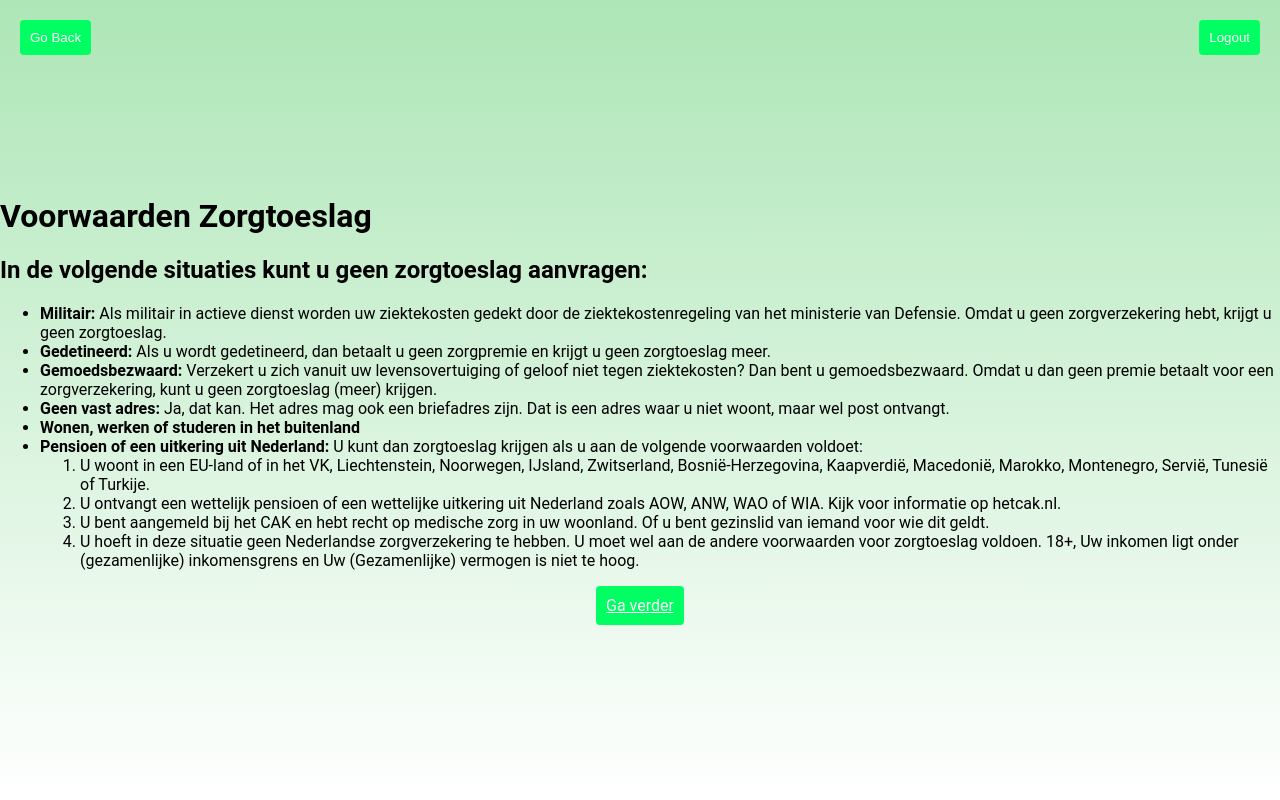
After one commit to Stan-1037079/Zorgtoeslag-Applicatie, a Python web app: template Interactielaag/Flask_UI/templates/zorgtoeslag_voorwaarden.html in a window 1280 px wide. The commit adds this page. Run offline with Jinja, Linux system fonts and the light colour scheme; the template is opened without the code that fills it, so the values that code supplies are empty.

Commit message:
added zorgtoeslag voorwaarden page

```diff
--- a/Interactielaag/Flask_UI/static/css/style_login.css
+++ b/Interactielaag/Flask_UI/static/css/style_login.css
@@ -40,6 +40,12 @@ button[type="submit"], .button {
     cursor: pointer;
 }
 
+.container {
+    display: flex;
+    justify-content: center;
+    width: 100%;
+}
+
 .centered-container {
     display: flex;
     flex-direction: column;
--- a/Interactielaag/Flask_UI/templates/home.html
+++ b/Interactielaag/Flask_UI/templates/home.html
@@ -7,14 +7,16 @@
     <title>Homepage</title>
 </head>
 <body>
+    <div class="centered-container">
         <h1>Welkom op de homepage</h1>
+        <div class='container'>
+            <a href="/zorgtoeslag_voorwaarden" class="button">Zorgtoeslag check</a>
+        </div>
         <div class="logout-container">
             <form action="/logout" method="get">
                 <button type="submit">Logout</button>
             </form>
         </div>
-    <div class='container'>
-        <a href="/form_page" class="button">Zorgtoeslag check</a>
     </div>
 </body>
 </html>
--- a/Interactielaag/Flask_UI/templates/resultaat.html
+++ b/Interactielaag/Flask_UI/templates/resultaat.html
@@ -8,10 +8,10 @@
 </head>
 <body>
     <div class="results-container">
-        <h1>Resultaten gebaseerd op jouw inkomen</h1>
+        <h1>Resultaat gebaseerd op jouw inkomen en vermogen</h1>
         <p class="result-item">Inkomen: <span>{{ data['Inkomen'] }}</span></p>
         <p class="result-item">Vermogen: <span>{{ data['Vermogen'] }}</span></p>
-        <p class="result-item">Zorgtoeslag: <span>{{ data['Zorgtoeslag'] }}</span></p>
+        <p class="result-item">U heeft recht op €<span>{{ data['Zorgtoeslag']  }}</span> zorgtoeslag per maand</p>
     </div>
     <div class="logout-container">
         <form action="/logout" method="get">
--- /dev/null
+++ b/Interactielaag/Flask_UI/templates/zorgtoeslag_voorwaarden.html
@@ -0,0 +1,46 @@
+<!DOCTYPE html>
+<html lang="nl">
+<head>
+    <meta charset="UTF-8">
+    <meta name="viewport" content="width=device-width, initial-scale=1.0">
+    <link rel="stylesheet" href="{{ url_for('static', filename='css/style_login.css') }}">
+    <title>Voorwaarden Zorgtoeslag</title>
+</head>
+<body>
+    <div class="content">
+        <h1>Voorwaarden Zorgtoeslag</h1>
+        <h2>In de volgende situaties kunt u geen zorgtoeslag aanvragen:</h2>
+        <ul>
+            <li><strong>Militair:</strong> Als militair in actieve dienst worden uw ziektekosten gedekt door de ziektekostenregeling van het ministerie van Defensie. Omdat u geen zorgverzekering hebt, krijgt u geen zorgtoeslag.</li>
+            <li><strong>Gedetineerd:</strong> Als u wordt gedetineerd, dan betaalt u geen zorgpremie en krijgt u geen zorgtoeslag meer.</li>
+            <li><strong>Gemoedsbezwaard:</strong> Verzekert u zich vanuit uw levensovertuiging of geloof niet tegen ziektekosten? Dan bent u gemoedsbezwaard. Omdat u dan geen premie betaalt voor een zorgverzekering, kunt u geen zorgtoeslag (meer) krijgen.</li>
+            <li><strong>Geen vast adres:</strong> Ja, dat kan. Het adres mag ook een briefadres zijn. Dat is een adres waar u niet woont, maar wel post ontvangt.</li>
+            <li><strong>Wonen, werken of studeren in het buitenland</strong></li>
+            <li><strong>Pensioen of een uitkering uit Nederland:</strong> U kunt dan zorgtoeslag krijgen als u aan de volgende voorwaarden voldoet:
+                <ol>
+                    <li>U woont in een EU-land of in het VK, Liechtenstein, Noorwegen, IJsland, Zwitserland, Bosnië-Herzegovina, Kaapverdië, Macedonië, Marokko, Montenegro, Servië, Tunesië of Turkije.</li>
+                    <li>U ontvangt een wettelijk pensioen of een wettelijke uitkering uit Nederland zoals AOW, ANW, WAO of WIA. Kijk voor informatie op hetcak.nl.</li>
+                    <li>U bent aangemeld bij het CAK en hebt recht op medische zorg in uw woonland. Of u bent gezinslid van iemand voor wie dit geldt.</li>
+                    <li>U hoeft in deze situatie geen Nederlandse zorgverzekering te hebben. U moet wel aan de andere voorwaarden voor zorgtoeslag voldoen. 18+, Uw inkomen ligt onder (gezamenlijke) inkomensgrens en Uw (Gezamenlijke) vermogen is niet te hoog.</li>
+                </ol>
+            </li>
+        </ul>
+        <div class="logout-container">
+            <form action="/logout" method="get">
+                <button type="submit">Logout</button>
+            </form>
+            <div class="goBack-container">
+                <button class="button" onclick="goBack()">Go Back</button>
+            </div>
+        </div>
+        <div class='container'>
+            <a href="/form_page" class="button">Ga verder</a>
+        </div>
+        <script>
+        function goBack() {
+            window.history.back();
+        }
+        </script>
+    </div>
+</body>
+</html>
```
Also changed, not shown: Interactielaag/Flask_UI/app.py (+6 -3 lines), Interactielaag/Flask_UI/requirements.txt (+7 -6 lines), Interactielaag/Flask_UI/static/ChevronLeft.png (added), Interactielaag/Flask_UI/static/Frame6.png (added), Interactielaag/Flask_UI/static/Logout.png (added), Interactielaag/Flask_UI/static/Send.png (added), 1 other file. Lines whose indentation alone changed are shown as unchanged.
